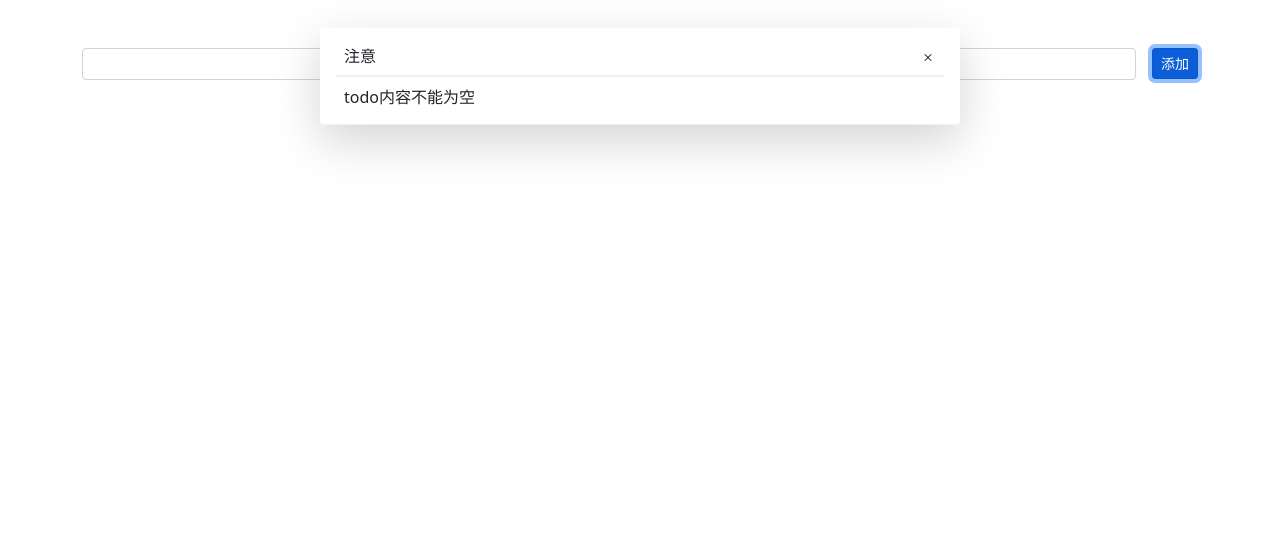
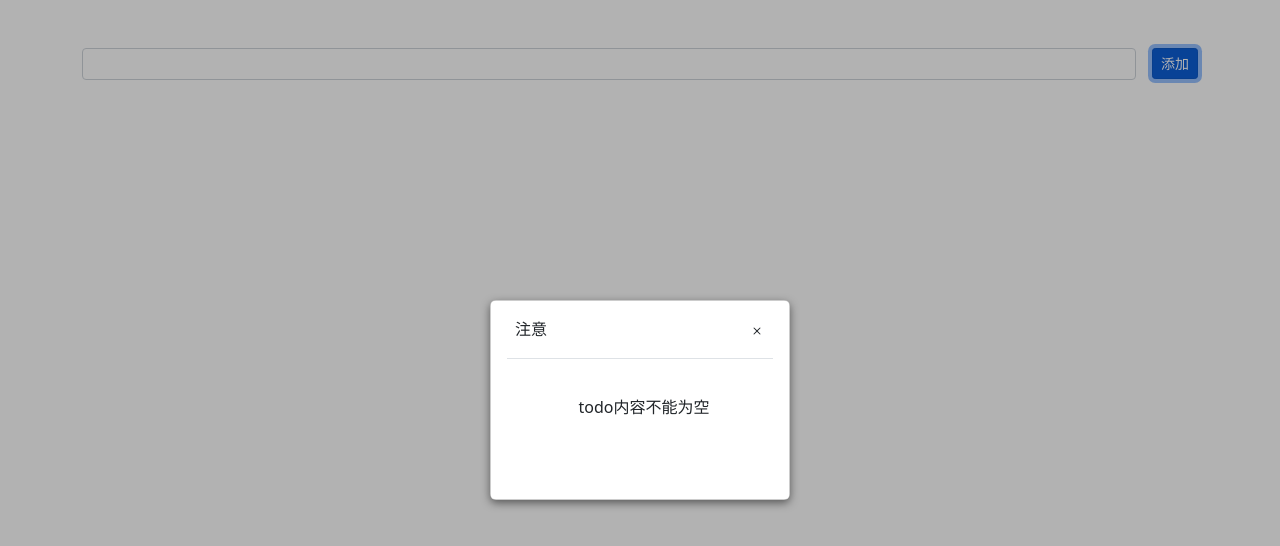
Before and after one commit to AlanReumy/v3-todo, a Vue app: page / in a window 1280 px wide. Both pictures are taken after a click on the button "添加". Shown: the top 546 px of the page. Built offline with nearby package versions, Linux system fonts and the light colour scheme.

Commit message:
fix: 模态框显示

```diff
--- a/index.html
+++ b/index.html
@@ -8,7 +8,6 @@
   </head>
   <body>
     <div id="app"></div>
-    <div id="popModal"></div>
     <script type="module" src="/src/main.ts"></script>
   </body>
 </html>
--- a/src/App.vue
+++ b/src/App.vue
@@ -1,5 +1,5 @@
 <template>
-  <div class="container mt-5 w-auto">
+  <div class="container w-auto">
     <InputHeader @addNewTodo="addNewTodo" />
     <TodoList
       :todoList="todoList"
@@ -13,16 +13,17 @@
       :isAllDone="isAllDone"
       v-if="todoList.length > 0"
     />
-    <teleport to="#popModal">
+    <Teleport to="body">
       <transition name="fade">
-        <PopModal
-          v-show="isModalShow"
-          :title="'注意'"
-          :content="'todo内容不能为空'"
-          @closePopModal="closePopModal"
-        />
+        <div class="popModal-container" v-show="isModalShow">
+          <PopModal
+            :title="'注意'"
+            :content="'todo内容不能为空'"
+            @closePopModal="closePopModal"
+          />
+        </div>
       </transition>
-    </teleport>
+    </Teleport>
   </div>
 </template>
 
@@ -48,6 +49,15 @@ const {
 </script>
 
 <style>
+html,
+body {
+  width: 100%;
+  height: 100%;
+  margin: 0;
+}
+body {
+  position: relative;
+}
 .fade-enter-active,
 .fade-leave-active {
   transition: opacity 0.5s ease;
@@ -57,4 +67,13 @@ const {
 .fade-leave-to {
   opacity: 0;
 }
+
+.popModal-container {
+  width: 100%;
+  height: 100%;
+  position: absolute;
+  top: 0;
+  background: rgba(0, 0, 0, 0.3);
+  z-index: 9999;
+}
 </style>
--- a/src/components/InputHeader.vue
+++ b/src/components/InputHeader.vue
@@ -1,5 +1,5 @@
 <template>
-  <div class="inputHeader d-flex justify-content-between">
+  <div class="inputHeader pt-5 d-flex justify-content-between">
     <div class="flex-grow-1">
       <input
         type="text"
--- a/src/components/PopModal.vue
+++ b/src/components/PopModal.vue
@@ -1,7 +1,7 @@
 <template>
-  <div class="position-relative w-100 h-100">
-    <div class="position-absolute start-50 translate-middle w-50">
-      <div class="bg-light text-dark shadow-lg p-3 mb-5 bg-body rounded">
+  <div class="popModal">
+    <div class="h-100">
+      <div class="bg-light text-dark p-3 bg-body rounded lh-base h-100">
         <div
           class="border-bottom d-flex justify-content-between h-25 pb-2"
           v-if="props.title"
@@ -26,10 +26,8 @@
             </svg>
           </div>
         </div>
-        <div class="mt-2 ms-2">
-          <span>
-            {{ props.content }}
-          </span>
+        <div class="mt-2 ms-2 h-75" style="line-height: 500%">
+          {{ props.content }}
         </div>
       </div>
     </div>
@@ -51,6 +49,20 @@ const closePopModal = () => {
 </script>
 
 <style scoped>
+.popModal {
+  position: absolute;
+  width: 300px;
+  height: 200px;
+  left: 50%;
+  top: 50%;
+  background: #fff;
+  border: 1px solid rgba(0, 0, 0, 0.2);
+  box-shadow: 0 3px 9px rgba(0, 0, 0, 0.5);
+  border-radius: 6px;
+  text-align: center;
+  margin-left: -150px;
+  margin-top: -100px;
+}
 .close:hover {
   cursor: pointer;
 }
```
